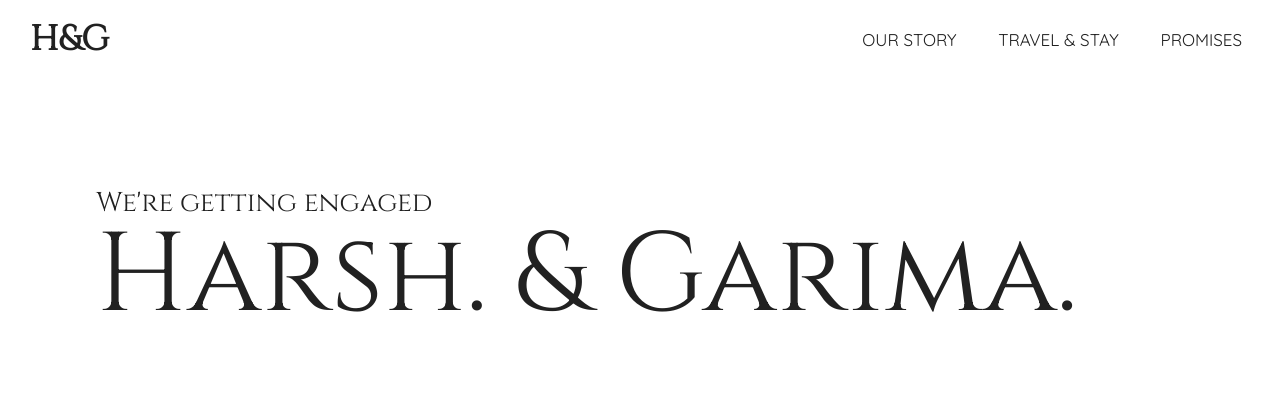
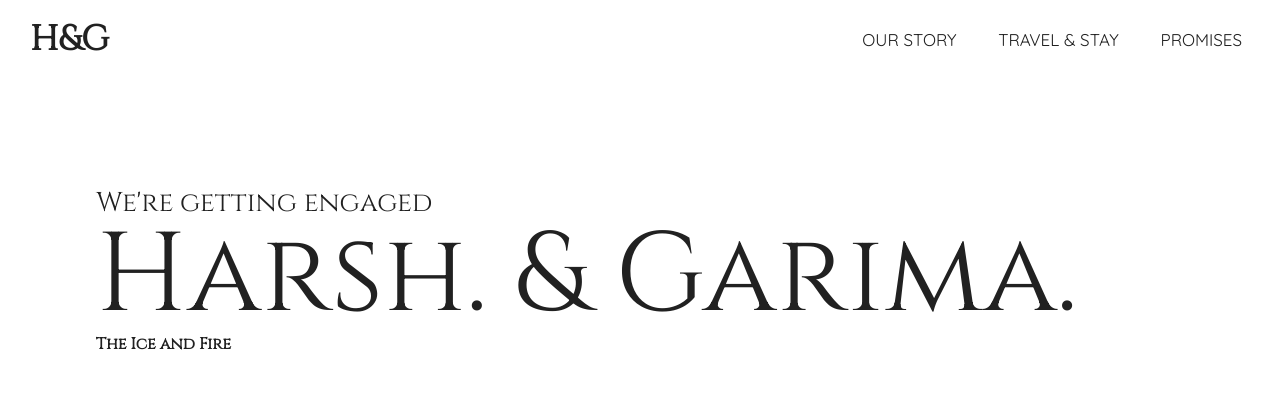
Before and after one commit to nityaumrao/wedding-invitation-website-main, a plain HTML site: page index.html in a window 1280 px wide. Shown: the top 411 px of the page. Drawn offline with Linux system fonts and the light colour scheme; grey boxes are pictures that could not be loaded.

Commit message:
Update index.html

```diff
--- a/index.html
+++ b/index.html
@@ -28,6 +28,7 @@
     <div class="home hz-margin">
         <h3>We're getting engaged</h3>
         <h1>Harsh. & Garima.</h1>
+        <h4>The Ice and Fire</h4>
         <div class="container-out">
 
             <div class="container-in text">
```
